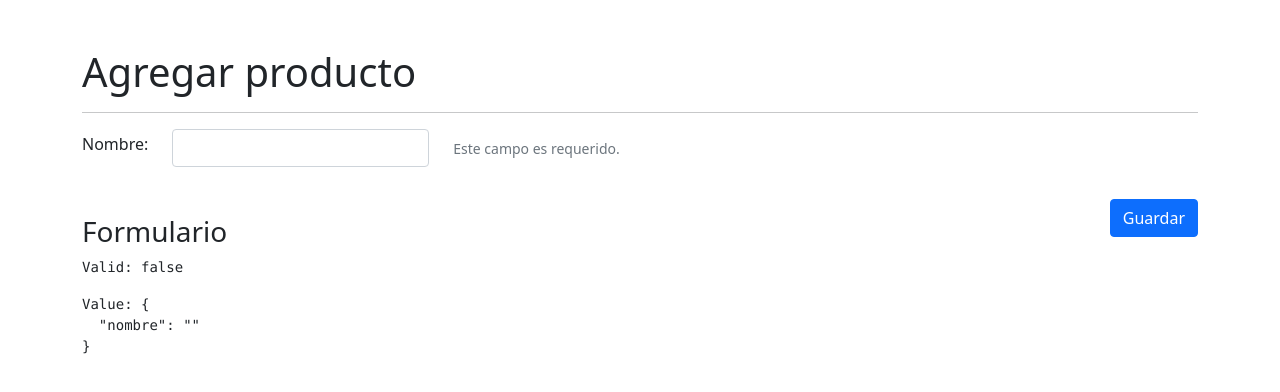
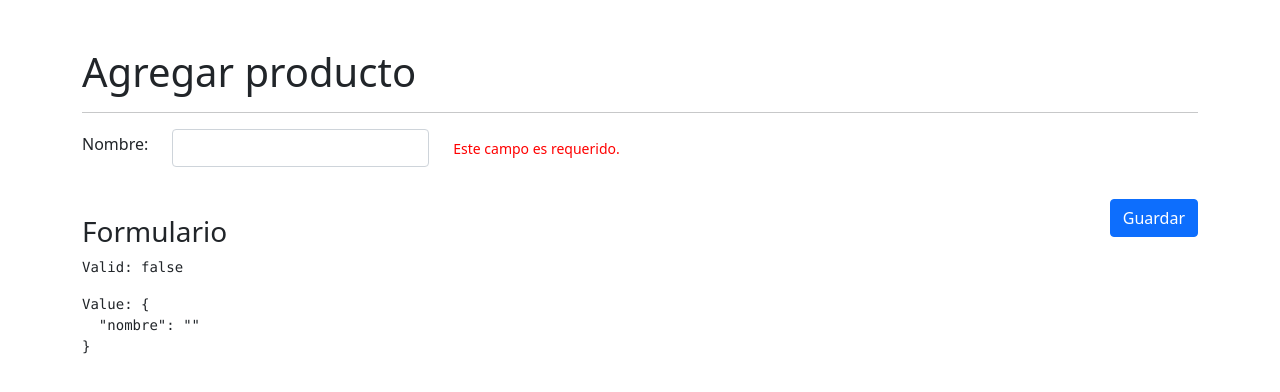
Before and after one commit to santtiago49/11-angular-directivasApp, an Angular app: page /productos/agregar in a window 1280 px wide. Shown: the top 392 px of the page. Built offline with nearby package versions, Linux system fonts and the light colour scheme.

Commit message:
Directive Input - Cambiar el color del host

```diff
--- a/src/app/productos/pages/agregar/agregar.component.html
+++ b/src/app/productos/pages/agregar/agregar.component.html
@@ -13,10 +13,11 @@
                    class="form-control">
         </div>
 
-        <div class="col"
-             error-msg
-             *ngIf="tieneError('nombre')">
-          <span class="form-text">Este campo es requerido.</span>
+        <div class="col" *ngIf="tieneError('nombre')">
+            <span error-msg
+                  class="form-text">
+                  Este campo es requerido.
+            </span>
         </div>
 
     </div>
--- a/src/app/shared/directives/error-msg.directive.ts
+++ b/src/app/shared/directives/error-msg.directive.ts
@@ -1,15 +1,23 @@
-import { Directive, OnInit } from '@angular/core';
+import { Directive, ElementRef, Input, OnInit } from '@angular/core';
 
 @Directive({
   selector: '[error-msg]'
 })
 export class ErrorMsgDirective implements OnInit{
 
-  constructor() {
-    console.log('constructor directiva')
+  htmlElement: ElementRef<HTMLElement>;
+  @Input() color: string = 'red'
+
+  constructor( private el: ElementRef<HTMLElement> ) {
+    this.htmlElement = el;
   }
+
   ngOnInit(): void {
-    console.log('ngOnInit directiva')
+    this.setColor();
+  }
+
+  setColor(){
+    this.htmlElement.nativeElement.style.color = this.color;
   }
 
 }
```
